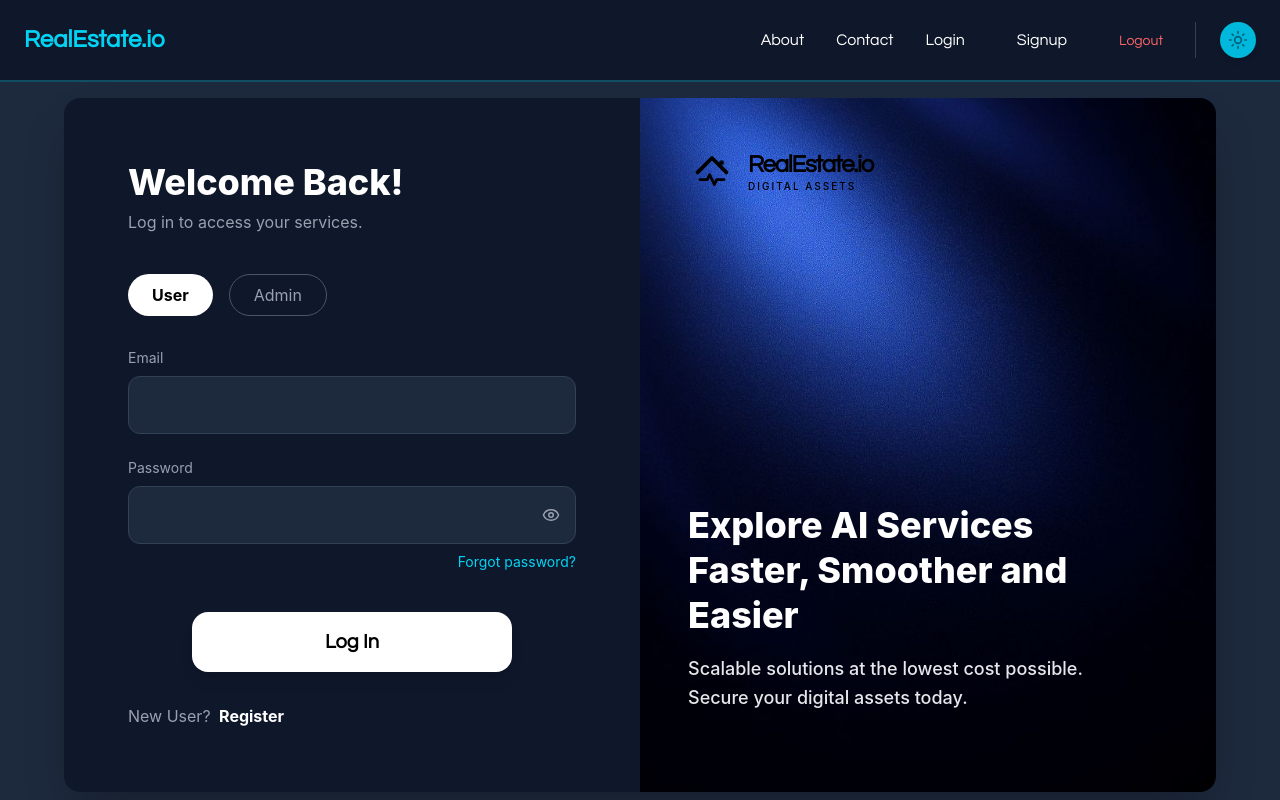
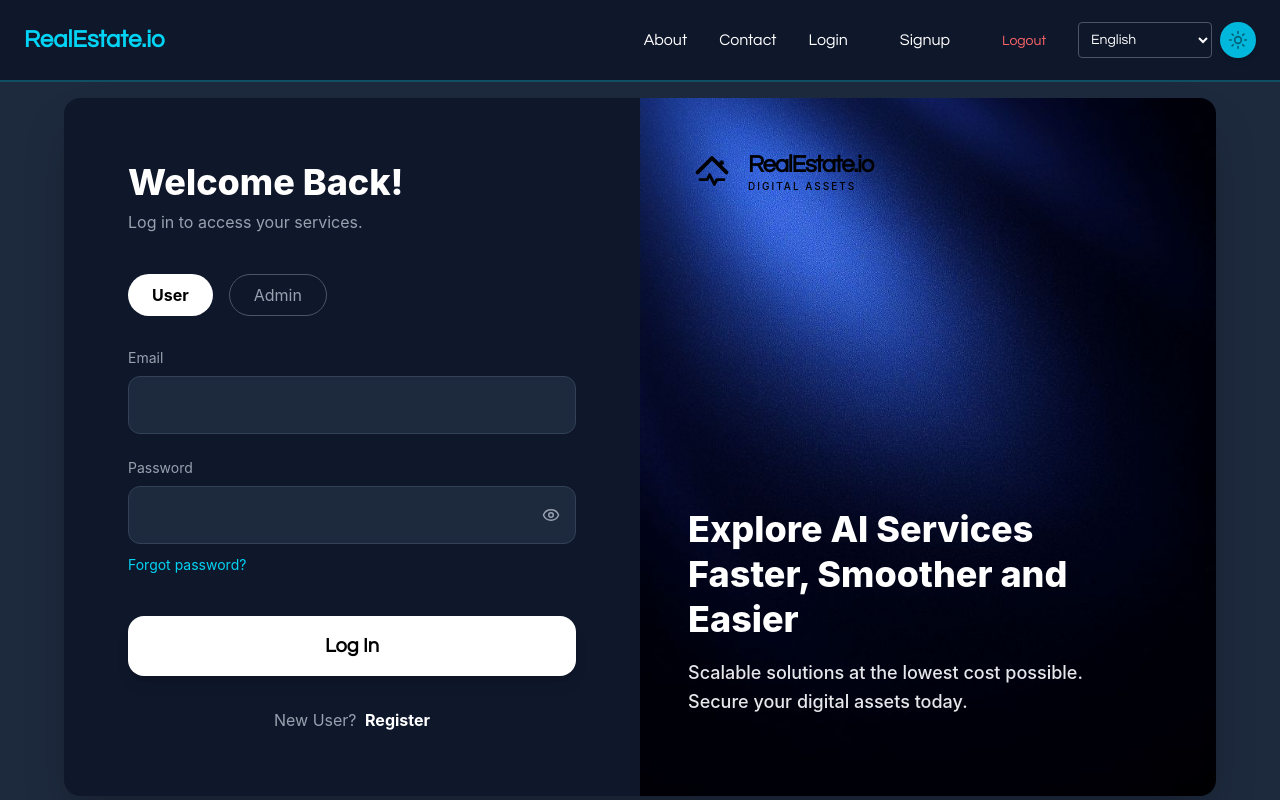
Before and after one commit to Div815/Login-signup-local-storage, a React (Vite) app in the folder login/: page /login in a window 1280 px wide. Built offline with nearby package versions, Linux system fonts and the light colour scheme.

Commit message:
added rtl dropdown for english , arabic , hebrew

```diff
--- a/login/package.json
+++ b/login/package.json
@@ -13,12 +13,15 @@
     "@tailwindcss/vite": "^4.2.4",
     "autoprefixer": "^10.5.0",
     "chart.js": "^4.5.1",
+    "i18next": "^26.2.0",
+    "i18next-browser-languagedetector": "^8.2.1",
     "lucide-react": "^1.14.0",
     "postcss": "^8.5.12",
     "react": "^19.2.5",
     "react-chartjs-2": "^5.3.1",
     "react-dom": "^19.2.5",
     "react-hot-toast": "^2.6.0",
+    "react-i18next": "^17.0.8",
     "react-router-dom": "^7.14.2"
   },
   "devDependencies": {
--- a/login/src/Components/ForgotPassword.jsx
+++ b/login/src/Components/ForgotPassword.jsx
@@ -2,11 +2,13 @@ import React, { useState } from 'react';
 import { useNavigate } from 'react-router-dom';
 import toast, { Toaster } from 'react-hot-toast';
 import NavBar from './NavBar';
+import { useTheme } from '../context/ThemeContext';
 
 const ForgotPassword = () => {
     const [email, setEmail] = useState("");
     const [newPassword, setNewPassword] = useState("");
     const navigate = useNavigate();
+    const {theme} = useTheme();
 
     const handleReset = (e) => {
         e.preventDefault();
@@ -24,7 +26,7 @@ const ForgotPassword = () => {
     };
 
     return (
-        <div className="min-h-screen bg-black text-white font-questrial selection:bg-emerald-500/30">
+        <div className={`min-h-screen ${theme === 'dark' ? 'bg-slate-800' : 'bg-primary text-black'} text-white font-questrial transition-colors duration-500`}>
             <Toaster />
 
             <NavBar/>
@@ -49,7 +51,7 @@ const ForgotPassword = () => {
                 <div className="flex-1 w-full max-w-xl h-full"> {/* Increased max-w for more width */}
                     <div
                         className="relative overflow-hidden p-12 lg:p-16 bg-cover bg-center shadow-2xl min-h-[700px] min-w-[650px] flex flex-col justify-center" // Added min-h and more padding for height
-                        style={{ backgroundImage: "url('/images/green-signup.png')" }}
+
                     >
                         {/* Overlay */}
                         <div className="absolute inset-0 bg-black/10 backdrop-blur-[1px]"></div>
@@ -65,7 +67,7 @@ const ForgotPassword = () => {
                                     <input
                                         type="email"
                                         placeholder="Enter Registered Email"
-                                        className="input input-bordered w-full bg-[#064e3b] border-white border-1 focus:border-white focus:outline-none h-14 text-white rounded-2xl placeholder:text-gray-400 text-lg px-6"
+                                        className={`input input-bordered w-full ${theme === 'dark' ? 'bg-slate-800' : 'bg-primary text-black'} border-white border-1 focus:border-white focus:outline-none h-14 text-white rounded-2xl placeholder:text-gray-400 text-lg px-6`}
                                         onChange={(e) => setEmail(e.target.value)}
                                         required
                                     />
@@ -76,7 +78,7 @@ const ForgotPassword = () => {
                                     <input
                                         type="password"
                                         placeholder="Enter New Password"
-                                        className="input input-bordered w-full bg-[#064e3b] border-white border-1 focus:border-white focus:outline-none h-14 text-white rounded-2xl placeholder:text-gray-400 text-lg px-6"
+                                        className={`input input-bordered w-full ${theme === 'dark' ? 'bg-slate-800' : 'bg-primary text-black'} border-white border-1 focus:border-white focus:outline-none h-14 text-white rounded-2xl placeholder:text-gray-400 text-lg px-6`}
                                         onChange={(e) => setNewPassword(e.target.value)}
                                         required
                                     />
--- a/login/src/Components/Login.jsx
+++ b/login/src/Components/Login.jsx
@@ -40,15 +40,13 @@ const Login = () => {
 
     return (
         <div className="h-screen w-full flex flex-col bg-primary transition-colors duration-500 overflow-hidden relative">
-             <Toaster />
+             <Toaster  />
             <NavBar />
 
-            {/* Background Blobs - Clipped by overflow-hidden on the parent */}
-            <div className={`absolute top-[-10%] left-[-10%] w-[500px] h-[500px] ${theme === 'dark' ? 'bg-emerald-600/20' : 'bg-emerald-400/20'} rounded-full blur-[120px] pointer-events-none z-0`}></div>
-            <div className={`absolute bottom-[10%] right-[-5%] w-[400px] h-[400px] ${theme === 'dark' ? 'bg-blue-600/30' : 'bg-cyan-400/30'} rounded-full blur-[100px] pointer-events-none z-0`}></div>
+
 
             {/* Main Content Area */}
-            <div className={`flex-1 w-full ${theme === 'dark' ? 'bg-slate-800' : 'bg-primary text-black'} transition-colors duration-500 flex items-center justify-center p-4 relative z-10`}>
+            <div className={`flex-1   w-full ${theme === 'dark' ? 'bg-slate-800' : 'bg-primary text-black'} transition-colors duration-500 flex items-center justify-center p-4 relative z-10`}>
 
 
                 {/* 1. The Grid Container: 'items-stretch' ensures both columns match height automatically */}
@@ -102,17 +100,19 @@ const Login = () => {
                                     </button>
 
                                 </div>
-                                <button onClick={handleForgot} className={`text-sm self-end ${theme === 'dark' ? 'text-cyan-400 hover:text-cyan-300' : 'text-emerald-500 hover:text-emerald-400'} transition-colors`}>
+                                <div >
+                                <button type="button" onClick={handleForgot} className={`text-sm self-end ${theme === 'dark' ? 'text-cyan-400 hover:text-cyan-300' : 'text-emerald-500 hover:text-emerald-400'} transition-colors`}>
                                     Forgot password?
                                 </button>
+                                </div>
                             </div>
 
-                            <button type="submit" className={`self-center font-questrial font-extrabold text-xl py-4 rounded-2xl transition mt-4 shadow-lg w-full max-w-xs mx-auto md:mx-0 ${theme === 'dark' ? 'bg-white text-black hover:bg-gray-200' : 'bg-black text-white hover:bg-gray-800'}`}>
+                            <button type="submit" className={`self-center font-questrial font-extrabold text-xl py-4 rounded-2xl transition mt-4 shadow-lg w-full max-w-s mx-auto md:mx-0 ${theme === 'dark' ? 'bg-white text-black hover:bg-gray-200' : 'bg-black text-white hover:bg-gray-800'}`}>
                                 Log In
                             </button>
                         </form>
 
-                        <p className={`mt-8 text-center md:text-left ${theme === 'dark' ? 'text-gray-400' : 'text-gray-600'}`}>
+                        <p className={`mt-8 self-center text-center md:text-left ${theme === 'dark' ? 'text-gray-400' : 'text-gray-600'}`}>
                             New User? <a href="/signup" className={`font-bold hover:underline ml-1 ${theme === 'dark' ? 'text-white' : 'text-black'}`}>Register</a>
                         </p>
                     </div>
--- a/login/src/Components/NavBar.jsx
+++ b/login/src/Components/NavBar.jsx
@@ -5,9 +5,11 @@ import { useNavigate } from 'react-router-dom';
 import ThemeToggle from './ThemeToggle';
 import { useTheme } from '../context/ThemeContext';
 
+
 function NavBar() {
-  const { theme } = useTheme();
+
   const navigate = useNavigate();
+  const { theme, language, changeLanguage } = useTheme();
 
   const handleLogout = () => {
     logout();
@@ -55,9 +57,18 @@ function NavBar() {
             </li>
           </ul>
 
-          <div className="border-l border-gray-700 pl-6">
-            <ThemeToggle />
-          </div>
+          <div className="border-inline-start border-gray-700 padding-inline-start-6 flex gap-2">
+    <select
+    value={language}
+    onChange={(e) => changeLanguage(e.target.value)}
+    className="bg-transparent border border-gray-600 rounded px-2 text-sm"
+    >
+    <option value="en">English</option>
+    <option value="ar">العربية (Arabic)</option>
+    <option value="he">עברית (Hebrew)</option>
+      </select>
+    <ThemeToggle />
+    </div>
         </div>
 
       </div>
--- /dev/null
+++ b/login/src/i18n.js
@@ -0,0 +1,15 @@
+import i18n from 'i18next';
+import { initReactI18next } from 'react-i18next';
+
+i18n.use(initReactI18next).init({
+  resources: {
+    en: { translation: { "welcome": "Welcome back" } },
+    ar: { translation: { "welcome": "مرحباً بعودتك" } },
+    he: { translation: { "welcome": "ברוך הבא" } }
+  },
+  lng: localStorage.getItem('language') || 'en',
+  fallbackLng: 'en',
+  interpolation: { escapeValue: false }
+});
+
+export default i18n;
--- a/login/src/index.css
+++ b/login/src/index.css
@@ -1,7 +1,6 @@
 @import "tailwindcss";
 
 @theme {
-  /* This maps the 'font-questrial' class to the Questrial font family */
   --font-questrial: "Questrial", sans-serif;
 
   --color-primary: #064e3b;
@@ -13,14 +12,46 @@
 }
 
 :root {
-  --brand-primary: #10b981; /* Brighter emerald for light mode */
-  --bg-page: #f8fafc;       /* Light slate background */
-  --text-base: #0037b7e6;     /* Dark slate text */
+  --brand-primary: #10b981;
+  --bg-page: #f8fafc;
+  --text-base: #0037b7e6;
 }
-
 
 .dark {
   --brand-primary-dark: #030820;
-  --bg-page: #000000;       /* Pure black background */
-  --text-base: #ffffff;     /* White text */
+  --bg-page: #000000;
+  --text-base: #ffffff;
 }
+
+/* --- RTL & MULTI-LANGUAGE ADDITIONS --- */
+
+@layer base {
+  /* Ensure text direction defaults correctly */
+  body {
+    @apply antialiased text-start bg-[var(--bg-page)] text-[var(--text-base)];
+  }
+
+  /* Typography Fixes for RTL */
+  [lang="ar"], [lang="he"] {
+    /* Arabic and Hebrew usually need slightly more line height than Latin scripts */
+    line-height: 1.6;
+    /* Disable tracking (letter spacing) as it breaks cursive scripts like Arabic */
+    letter-spacing: 0 !important;
+  }
+
+  /* Reset inputs so the cursor starts on the correct side */
+  input, textarea {
+    text-align: inherit;
+  }
+}
+
+@layer utilities {
+  /* Utility to flip specific icons (like arrows) in RTL mode */
+  .rtl-flip {
+    transition: transform 0.3s ease;
+  }
+
+  [dir="rtl"] .rtl-flip {
+    transform: scaleX(-1);
+  }
+}
```
Also changed, not shown: 1 other file (tests, documents, lock files or other folders).
